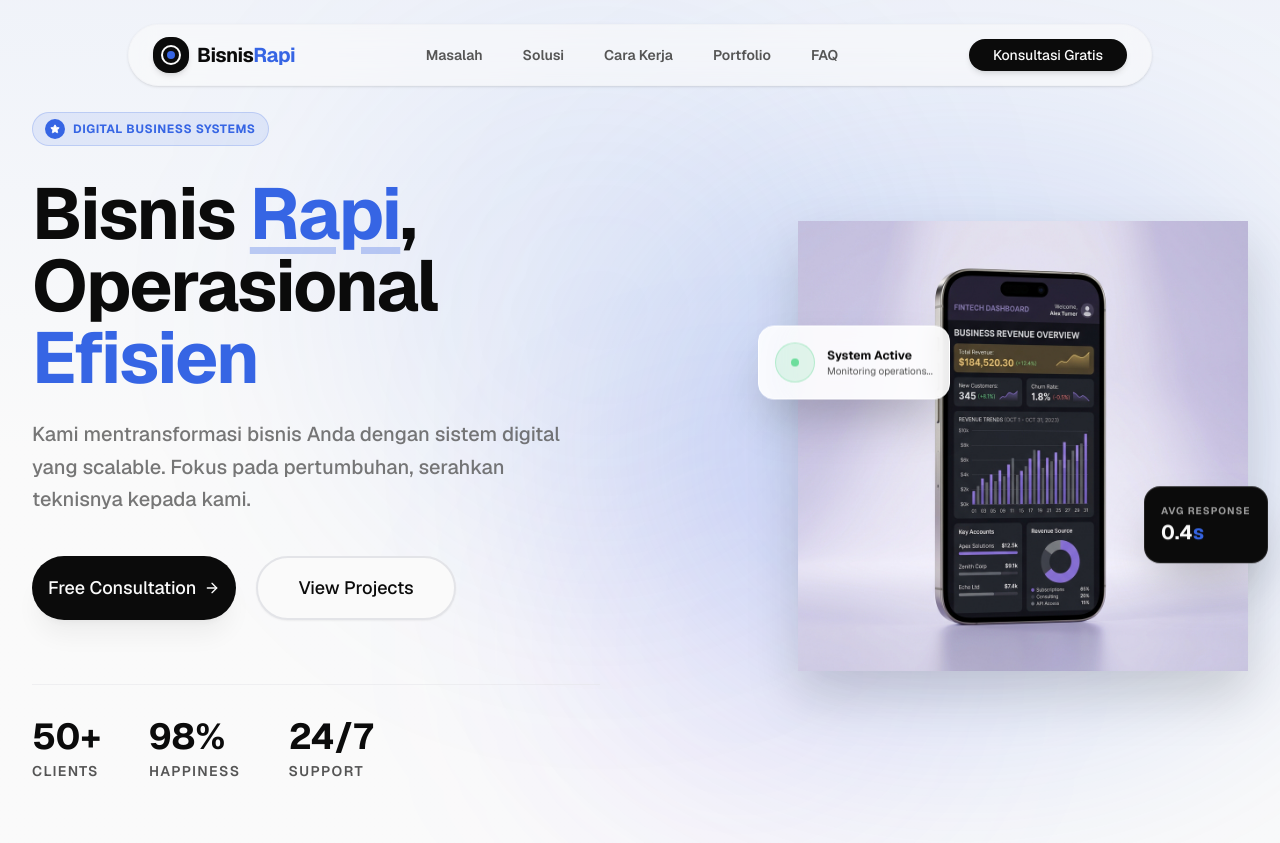
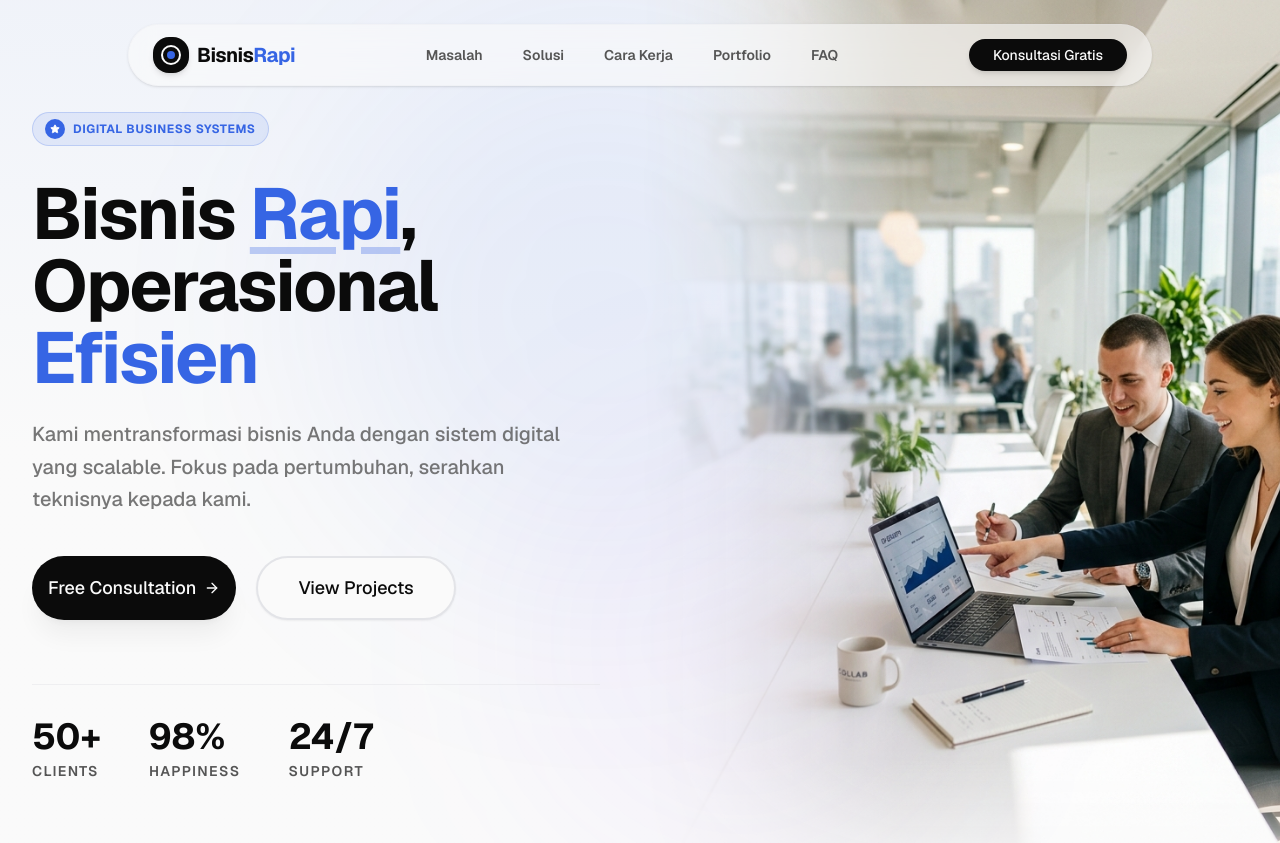
Before and after one commit to NvlFR/bisnisrapi, a Next.js app: page / in a window 1280 px wide. Shown: the top 843 px of the page. Built offline with nearby package versions, Linux system fonts and the light colour scheme.

Commit message:
feat: add hero collaboration image and update landing page sections layout

```diff
--- a/app/page.tsx
+++ b/app/page.tsx
@@ -19,10 +19,10 @@ export default function Home() {
       <SolutionSection />
       <HowItWorks />
       <FeaturesSection />
-      <PortfolioSection />
+      {/* <PortfolioSection />
       <WhyUsSection />
       <FAQSection />
-      <CTASection />
+      <CTASection /> */}
       <Footer />
     </main>
   );
--- a/components/landing/features-section.tsx
+++ b/components/landing/features-section.tsx
@@ -105,11 +105,10 @@ export function FeaturesSection() {
                 <button
                   key={tab.id}
                   onClick={() => setActiveTab(tab.id)}
-                  className={`relative px-6 py-2.5 rounded-full text-sm font-medium transition-colors ${
-                    activeTab === tab.id
+                  className={`relative px-6 py-2.5 rounded-full text-sm font-medium transition-colors ${activeTab === tab.id
                       ? "text-primary-foreground"
                       : "text-muted-foreground hover:text-foreground"
-                  }`}
+                    }`}
                 >
                   {activeTab === tab.id && (
                     <motion.div
--- a/components/landing/hero.tsx
+++ b/components/landing/hero.tsx
@@ -35,6 +35,30 @@ export function Hero() {
       {/* Background gradient */}
       <div className="absolute inset-0 bg-gradient-to-b from-primary/5 via-background to-background" />
 
+      {/* Right - Collaboration Image (True Full Screen Split) */}
+      <div className="hidden lg:block absolute top-0 right-0 w-1/2 h-full overflow-hidden pointer-events-none">
+        <motion.div
+          className="relative w-full h-full"
+          initial={{ opacity: 0, x: 20 }}
+          animate={{ opacity: 1, x: 0 }}
+          transition={{ duration: 1, ease: "easeOut" }}
+        >
+          <Image
+            src="/hero_collaboration.png"
+            alt="Business team collaborating"
+            fill
+            className="object-cover"
+            style={{
+              maskImage: "linear-gradient(to right, transparent, black 40%), linear-gradient(to top, transparent, black 15%)",
+              WebkitMaskImage: "linear-gradient(to right, transparent, black 40%), linear-gradient(to top, transparent, black 15%)",
+              maskComposite: "intersect",
+              WebkitMaskComposite: "source-in",
+            }}
+            priority
+          />
+        </motion.div>
+      </div>
+
       {/* Animated background blobs */}
       <motion.div
         className="absolute top-20 left-1/4 w-[500px] h-[500px] bg-primary/8 rounded-full blur-[100px] will-change-transform"
@@ -65,7 +89,7 @@ export function Hero() {
       />
 
       <motion.div
-        className="relative max-w-7xl mx-auto px-4 sm:px-6 lg:px-8 py-20 lg:py-28"
+        className="relative max-w-7xl mx-auto px-4 sm:px-6 lg:px-8 py-20 lg:py-28 w-full"
         style={{ y, opacity }}
       >
         <div className="grid lg:grid-cols-2 gap-12 lg:gap-20 items-center">
@@ -155,58 +179,20 @@ export function Hero() {
             </motion.div>
           </div>
 
-          {/* Right - Premium iPhone Mockup */}
-          <motion.div
-            className="relative flex justify-center lg:justify-end"
-            initial={{ opacity: 0, scale: 0.8, rotate: 5 }}
-            animate={{ opacity: 1, scale: 1, rotate: 0 }}
-            transition={{ ...springTransition, delay: 0.4 }}
-          >
-            {/* Glow effect background */}
-            <div className="absolute top-1/2 left-1/2 -translate-x-1/2 -translate-y-1/2 w-[120%] h-[120%] bg-accent/20 rounded-full blur-[120px] -z-10" />
+          {/* Spacer for Desktop (the absolute image fills this space) */}
+          <div className="hidden lg:block h-[500px]" />
 
-            <motion.div
-              className="relative w-full max-w-[450px] aspect-[1/1]"
-              whileHover={{ y: -10, scale: 1.02 }}
-              transition={smoothSpring}
-            >
-              <Image
-                src="/hero_iphone_mockup_bisnisrapi.png"
-                alt="Premium Business App Interface"
-                width={800}
-                height={800}
-                className="w-full h-auto drop-shadow-2xl"
-                priority
-              />
-
-              {/* Floating element 1 */}
-              <motion.div
-                className="absolute -left-10 top-1/4 p-4 rounded-2xl bg-white/90 backdrop-blur-md border border-white shadow-2xl z-20 will-change-transform"
-        animate={{ y: [0, -15, 0] }}
-                transition={{ duration: 4, repeat: Infinity, ease: "easeInOut" }}
-              >
-                <div className="flex items-center gap-3">
-                  <div className="w-10 h-10 rounded-full bg-green-500/10 flex items-center justify-center border border-green-500/20">
-                    <div className="w-2 h-2 bg-green-500 rounded-full animate-pulse" />
-                  </div>
-                  <div>
-                    <p className="text-xs font-bold text-foreground">System Active</p>
-                    <p className="text-[10px] text-muted-foreground">Monitoring operations...</p>
-                  </div>
-                </div>
-              </motion.div>
-
-              {/* Floating element 2 */}
-              <motion.div
-                className="absolute -right-5 bottom-1/4 p-4 rounded-2xl bg-foreground text-background shadow-2xl z-20 border border-white/10 will-change-transform"
-        animate={{ y: [0, 15, 0] }}
-                transition={{ duration: 5, repeat: Infinity, ease: "easeInOut", delay: 1 }}
-              >
-                <p className="text-[10px] font-bold uppercase tracking-widest opacity-60">Avg Response</p>
-                <p className="text-xl font-bold">0.4<span className="text-accent">s</span></p>
-              </motion.div>
-            </motion.div>
-          </motion.div>
+          {/* Mobile Image - Keep it below text on mobile */}
+          <div className="lg:hidden mt-12 w-full">
+            <Image
+              src="/hero_collaboration.png"
+              alt="Business team collaborating"
+              width={800}
+              height={500}
+              className="rounded-2xl shadow-xl object-cover w-full h-[300px]"
+              priority
+            />
+          </div>
         </div>
       </motion.div>
     </section>
```
Also changed, not shown: components/landing/navbar.tsx (indentation only), components/landing/why-us-section.tsx (line endings or trailing spaces), public/hero_collaboration.png (added).
